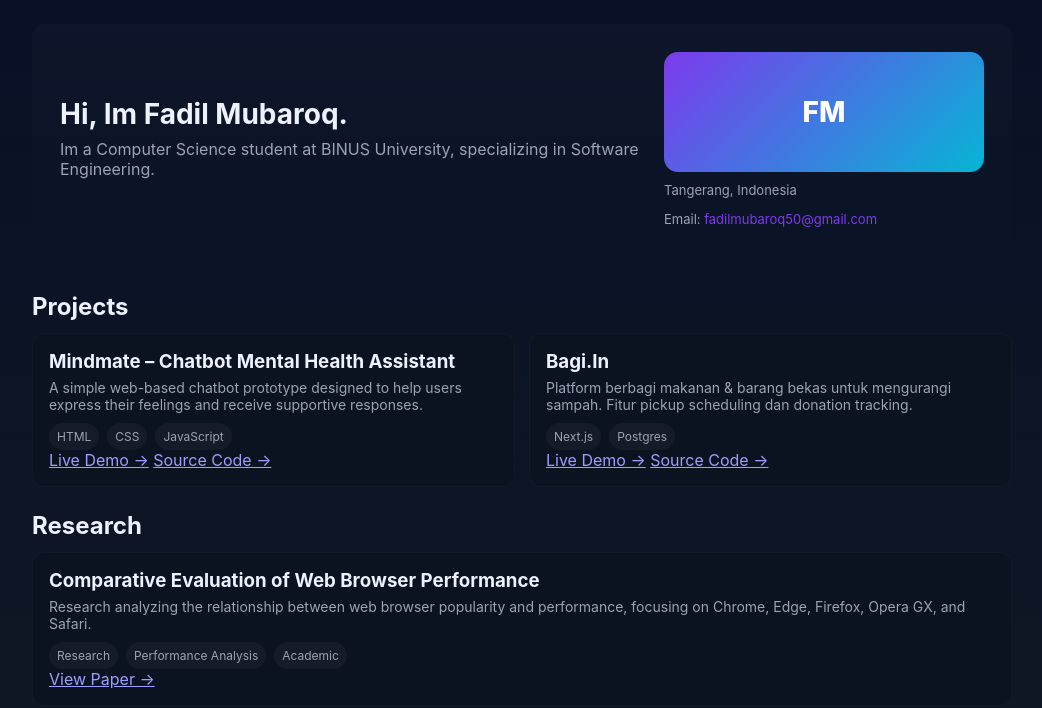
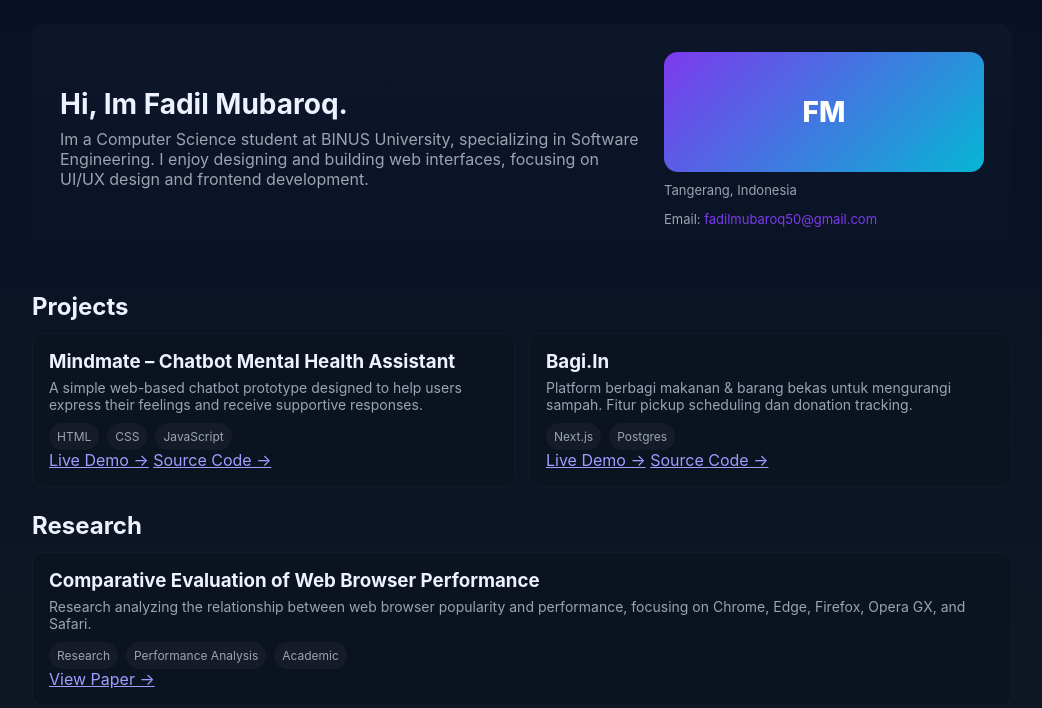
Before and after one commit to dilpadill/Portofolio, a plain HTML site: page index.html in a window 1280 px wide. Shown: the part 92-800 px from the top of the page, without its empty margins (118-1160 px from the left). Drawn offline with Linux system fonts and the light colour scheme.

Commit message:
Update index.html

```diff
--- a/index.html
+++ b/index.html
@@ -106,7 +106,7 @@
       <section class="hero">
         <div class="intro">
           <h2>Hi, Im Fadil Mubaroq.</h2>
-          <p>Im a Computer Science student at BINUS University, specializing in Software Engineering.</p>
+          <p>Im a Computer Science student at BINUS University, specializing in Software Engineering. I enjoy designing and building web interfaces, focusing on UI/UX design and frontend development.</p>
         </div>
         <aside>
           <div class="avatar">FM</div>
```
